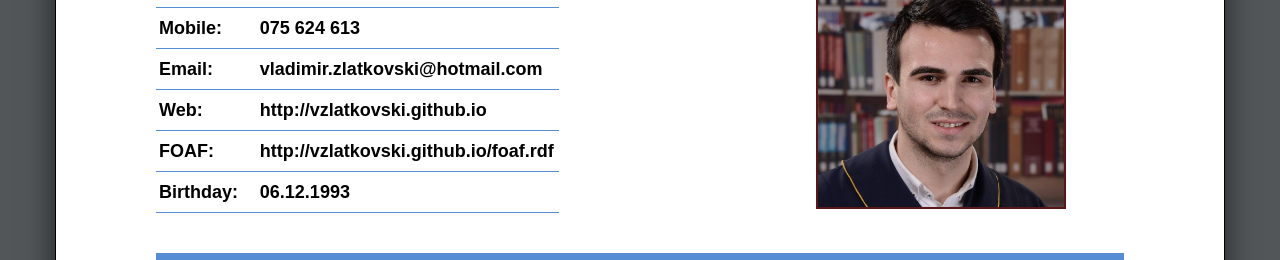
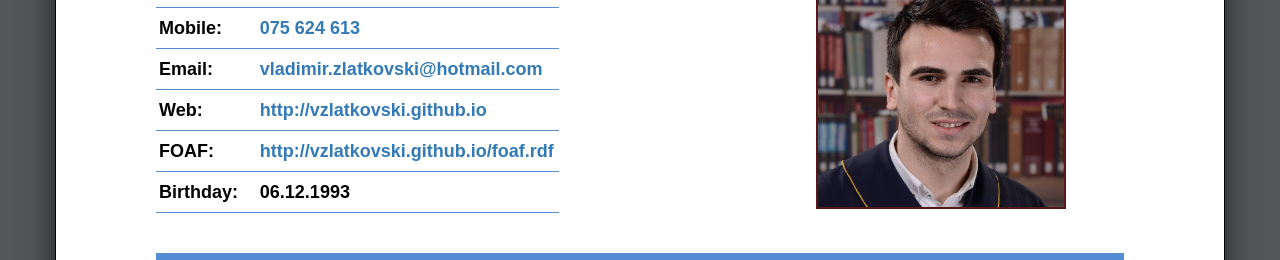
Before and after one commit to TheVampire2/vzlatkovski.github.io, a plain HTML site: page index.html in a window 1280 px wide. Shown: the part 319-579 px from the top of the page. Drawn offline with Linux system fonts and the light colour scheme.

Commit message:
Removed inline styles

```diff
--- a/index.html
+++ b/index.html
@@ -45,20 +45,20 @@
 
                                 <div class="row highlighted-row">
                                     <div class="col-md-3 col-sm-3 col-xs-12">Mobile:</div>
-                                    <div class="col-md-9 col-sm-9 col-xs-12"><a href="tel:0038975624613" style="color:black">075 624 613</a></div>
+                                    <div class="col-md-9 col-sm-9 col-xs-12"><a href="tel:0038975624613">075 624 613</a></div>
                                 </div>
                                 <div class="row">
                                     <div class="col-md-3 col-sm-3 col-xs-12">Email:</div>
-                                    <div class="col-md-9 col-sm-9 col-xs-12"><a href="mailto:vladimir.zlatkovski@hotmail.com" style="color:black">vladimir.zlatkovski@hotmail.com</a></div>
+                                    <div class="col-md-9 col-sm-9 col-xs-12"><a href="mailto:vladimir.zlatkovski@hotmail.com">vladimir.zlatkovski@hotmail.com</a></div>
                                 </div>
                                 <div class="row highlighted-row">
                                     <div class="col-md-3 col-sm-3 col-xs-12">Web:</div>
-                                    <div class="col-md-9 col-sm-9 col-xs-12"><a href="http://vzlatkovski.github.io" style="color:black">http://vzlatkovski.github.io</a></div>
+                                    <div class="col-md-9 col-sm-9 col-xs-12"><a href="http://vzlatkovski.github.io">http://vzlatkovski.github.io</a></div>
                                 </div>
                                 <div class="row">
                                     <div class="col-md-3 col-sm-3 col-xs-12">FOAF: </div>
                                     <div class="col-md-9 col-sm-9 col-xs-12">
-                                        <a href="http://vzlatkovski.github.io/foaf.rdf" style="color:black">http://vzlatkovski.github.io/foaf.rdf</a></div>
+                                        <a href="http://vzlatkovski.github.io/foaf.rdf">http://vzlatkovski.github.io/foaf.rdf</a></div>
                                 </div>
                                 <div class="row highlighted-row">
                                     <div class="col-md-3 col-sm-3 col-xs-12">Birthday:</div>
```
